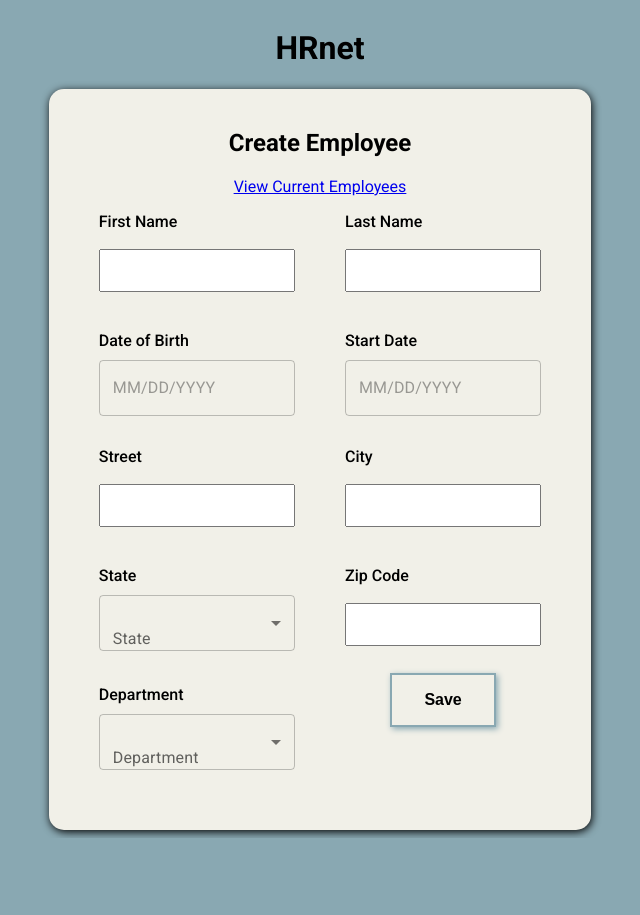
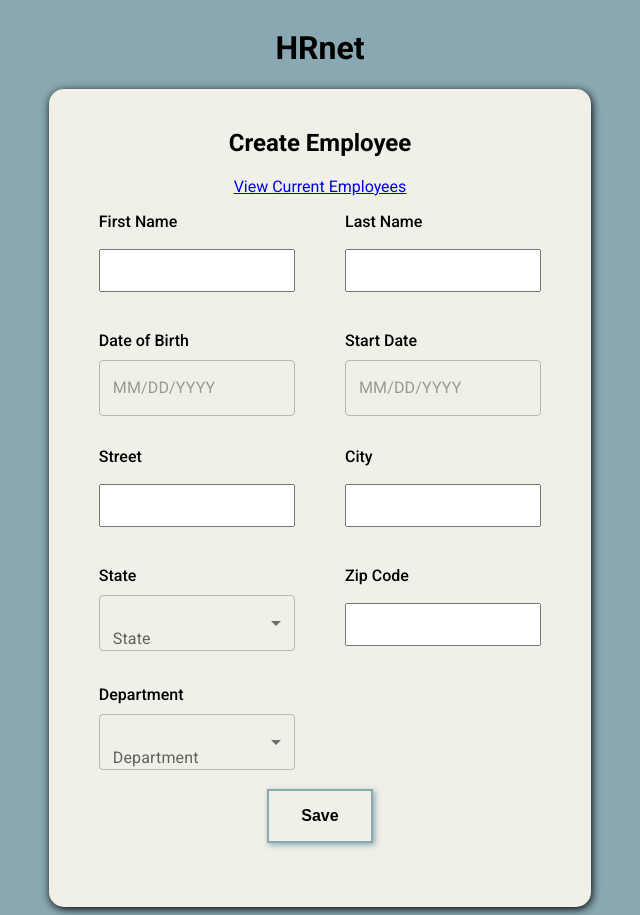
Before and after one commit to inesder/hrnet, a React (Create React App) app: page / in a window 1280 px wide. Shown: the whole page, without its empty margins (320-960 px from the left). Before the commit the page ends 838 px from the top, so only its background shows below. Built offline with nearby package versions, Linux system fonts and the light colour scheme.

Commit message:
fix style

```diff
--- a/src/styles/styles.css
+++ b/src/styles/styles.css
@@ -72,12 +72,14 @@ label{
 form {
   display: grid;
   grid-template-columns: repeat(2, 1fr);
-  grid-template-rows: repeat(5, 0.5fr);
+  grid-template-rows: repeat(5, 0.5fr) auto;
   grid-column-gap: 50px;
   grid-row-gap: 15px;
   padding-bottom: 40px;
 }
 .button-container {
+  grid-column: 1/3;
+  grid-row: 6;
   text-align: center;
 }
 .button {
@@ -182,8 +184,6 @@ label {
     background: transparent;
   }
 
-
-
   .pagination button:disabled {
     background-color: #ddd !important;
   }
```
